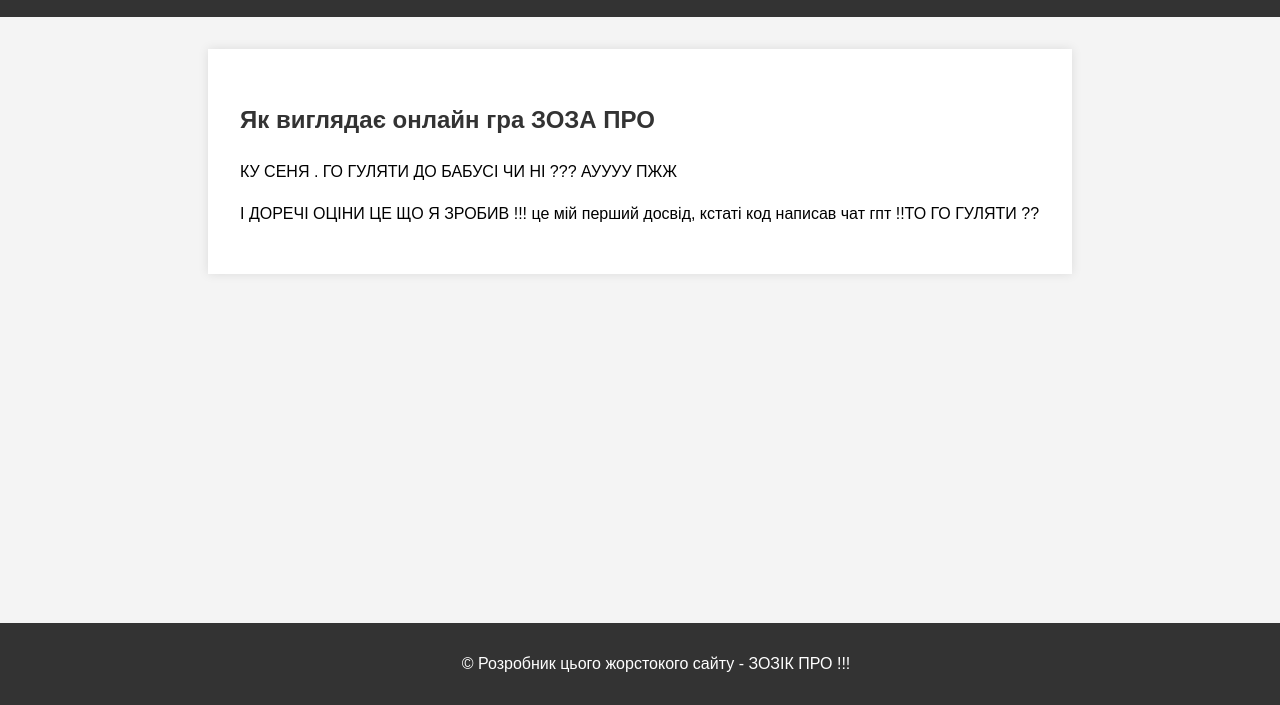
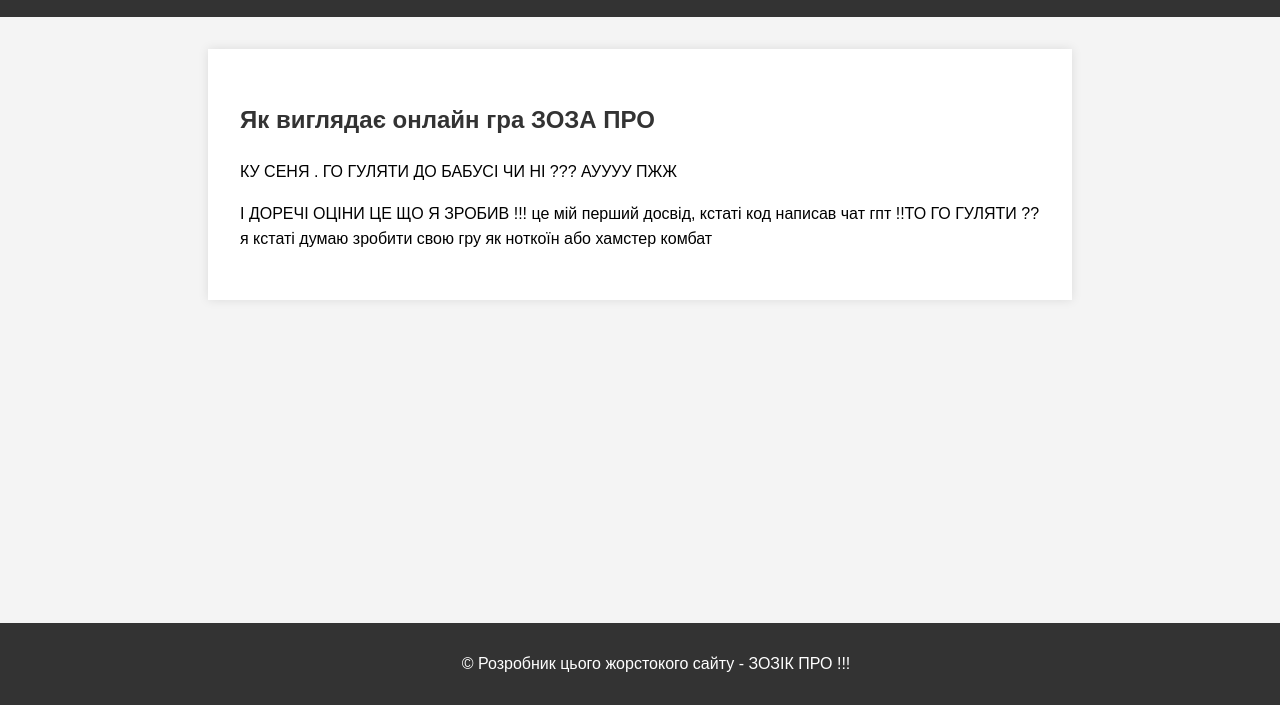
Before and after one commit to zozaaa/markett, a plain HTML site: page index.html in a window 1280 px wide. Shown: the part 95-800 px from the top of the page. Drawn offline with Linux system fonts and the light colour scheme.

Commit message:
Update index.html

```diff
--- a/index.html
+++ b/index.html
@@ -14,7 +14,7 @@
         <article>
             <h2>Як виглядає онлайн гра ЗОЗА ПРО</h2>
             <p>КУ СЕНЯ . ГО ГУЛЯТИ ДО БАБУСІ ЧИ НІ ??? АУУУУ ПЖЖ</p>
-            <p>І ДОРЕЧІ ОЦІНИ ЦЕ ЩО Я ЗРОБИВ !!! це мій перший досвід, кстаті код написав чат гпт !!ТО ГО ГУЛЯТИ ??</p>
+            <p>І ДОРЕЧІ ОЦІНИ ЦЕ ЩО Я ЗРОБИВ !!! це мій перший досвід, кстаті код написав чат гпт !!ТО ГО ГУЛЯТИ ?? я кстаті думаю зробити свою гру як ноткоїн або хамстер комбат</p>
         </article>
     </main>
     <footer>
```
